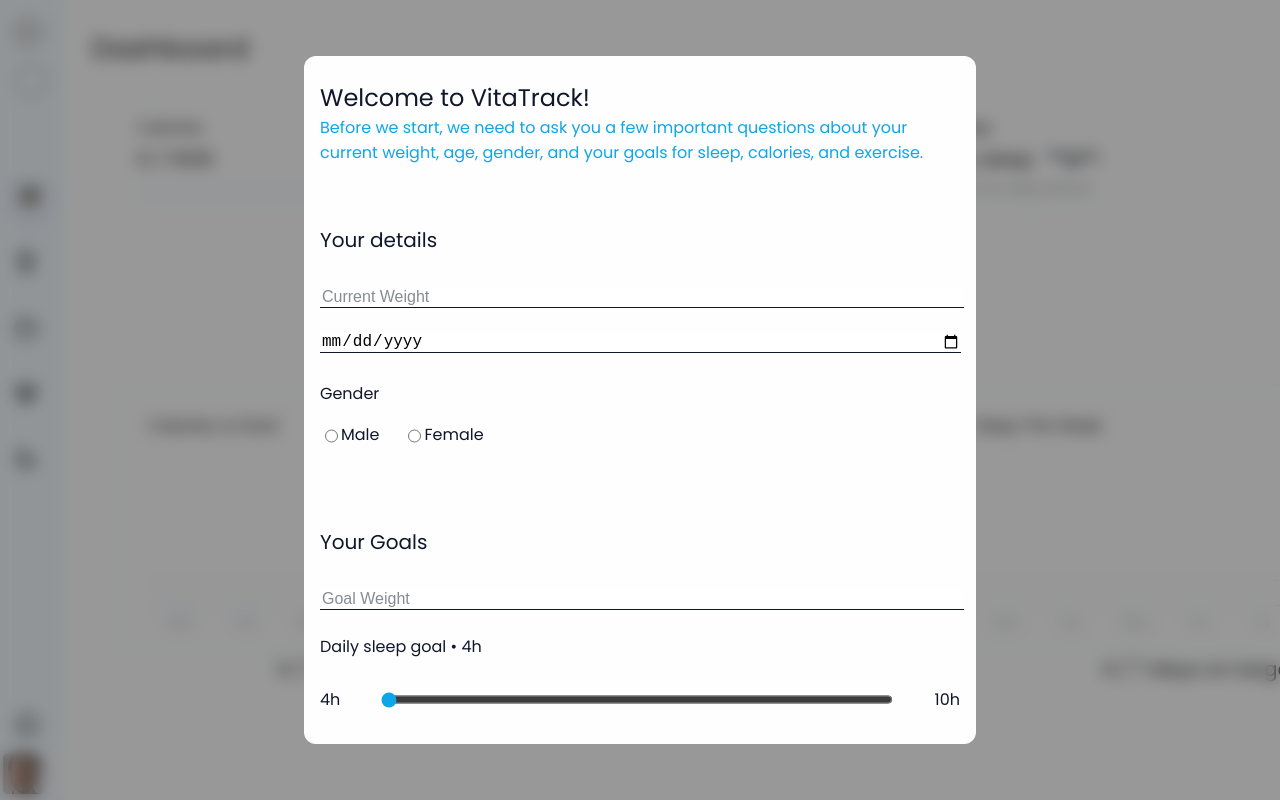
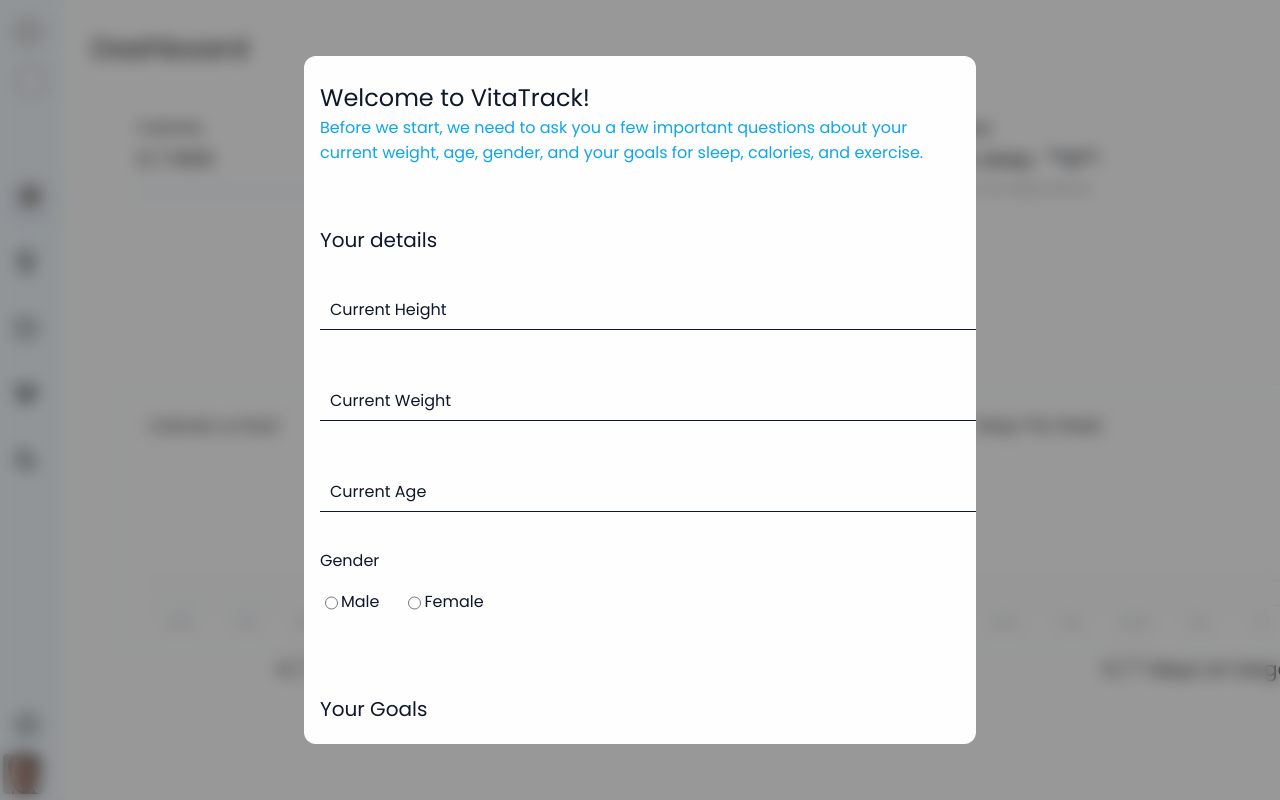
Before and after one commit to D4rkxv/ZlotaApka, a React (Vite) app: page / in a window 1280 px wide. Shown: the top 800 px of the page. Built offline with nearby package versions, Linux system fonts and the light colour scheme.

Commit message:
ADD: full integration with welcome popup TODO:daily challenge draw

```diff
--- a/src/Dashboard.jsx
+++ b/src/Dashboard.jsx
@@ -221,7 +221,8 @@
               <p className="smallWidgetTitle">Water</p>
               <p className="smalWidgetDesc">
                 {" "}
-                {currentHydration.toFixed(1)} L / {hydrationGoal.toFixed(1)} L
+                {currentHydration.toFixed(1)} L /{" "}
+                {(hydrationGoal * 1).toFixed(1)} L
               </p>
               <div className="progressWrapper">
                 <div className="progressTrack">
@@ -367,7 +368,8 @@
                 />
               </div>
               <p className="waterTarget">
-                {currentHydration.toFixed(1)} / {hydrationGoal.toFixed(1)} L
+                {currentHydration.toFixed(1)} / {(hydrationGoal * 1).toFixed(1)}{" "}
+                L
               </p>
             </div>
             <div className="lineChartContainer" onClick={goToWorkouts}>
--- a/src/DashboardContext.jsx
+++ b/src/DashboardContext.jsx
@@ -24,6 +24,16 @@
   const [showWelcomePopup, setShowWelcomePopup] = useState(() => {
     const saved = localStorage.getItem("showWelcomePopup");
     return saved !== null ? JSON.parse(saved) : true;
+  });
+
+  const [currentHeight, setCurrentHeight] = useState(() => {
+    const saved = localStorage.getItem("currentHeight");
+    return saved !== null ? JSON.parse(saved) : null;
+  });
+
+  const [currentAge, setCurrentAge] = useState(() => {
+    const saved = localStorage.getItem("currentAge");
+    return saved !== null ? JSON.parse(saved) : null;
   });
 
   const [sleepTimeInput, setSleepTimeInput] = useState(() => {
@@ -60,7 +70,28 @@
     const saved = localStorage.getItem("goalWeight");
     return saved !== null ? JSON.parse(saved) : null;
   });
-  const [gender, setGender] = useState("");
+
+  const [hydrationGoal, setHydrationGoal] = useState(() => {
+    const saved = localStorage.getItem("hydrationGoal");
+    return saved !== null ? JSON.parse(saved) : 2;
+  });
+
+  const [gender, setGender] = useState(() => {
+    const saved = localStorage.getItem("gender");
+    return saved !== null ? JSON.parse(saved) : "";
+  });
+
+  useEffect(() => {
+    localStorage.setItem("gender", JSON.stringify(gender));
+  }, [gender]);
+
+  useEffect(() => {
+    localStorage.setItem("currentHeight", JSON.stringify(currentHeight));
+  }, [currentHeight]);
+
+  useEffect(() => {
+    localStorage.setItem("currentAge", JSON.stringify(currentAge));
+  }, [currentAge]);
 
   useEffect(() => {
     localStorage.setItem("showWelcomePopup", JSON.stringify(showWelcomePopup));
@@ -95,7 +126,11 @@
   }, [goalWeight]);
 
   useEffect(() => {
-    if (currentWeight !== null) {
+    localStorage.setItem("hydrationGoal", JSON.stringify(hydrationGoal));
+  }, [hydrationGoal]);
+
+  useEffect(() => {
+    if (currentWeight !== null && currentHeight !== null && gender !== null) {
       setShowWelcomePopup(false);
     } else {
       setShowWelcomePopup(true);
@@ -228,7 +263,6 @@
   ];
 
   //water Section
-  const [hydrationGoal, setHydrationGoal] = useState(3.0);
   const [currentHydration, setCurrentHydration] = useState(() => {
     try {
       let data = localStorage.getItem("currentHydration");
@@ -569,7 +603,7 @@
       setSnacksList([]);
       setDinnerList([]);
       setWaterLog([]);
-      setCurrentHydration(0)
+      setCurrentHydration(0);
 
       localStorage.setItem("lastDate", today);
     }
@@ -800,6 +834,10 @@
         setGoalWeight,
         gender,
         setGender,
+        currentHeight,
+        setCurrentHeight,
+        currentAge,
+        setCurrentAge,
         //switching
         selectedWidget,
         switchWidget: switchWidget,
--- a/src/Profile.jsx
+++ b/src/Profile.jsx
@@ -11,6 +11,27 @@
     setCurrentHydration,
     hydrationGoal,
     setHydrationGoal,
+    sleepTimeInput,
+    setSleepTimeInput,
+    sleepTime,
+    setSleepTime,
+    caloriesGoal,
+    setCaloriesGoal,
+    dailyActivity,
+    setDailyActivity,
+    weeklyWorkouts,
+    setWeeklyWorkouts,
+    currentWeight,
+    setCurrentWeight,
+    goalWeight,
+    setGoalWeight,
+    gender,
+    setGender,
+    currentHeight,
+    setCurrentHeight,
+    currentAge,
+    waterProgressWidth,
+    allSeconds,
   } = useDashboard();
   return (
     <div className="widgetContainer2">
@@ -41,27 +62,27 @@
               </div>
               <div className="metricItem">
                 <p>Height</p>
-                <p>180cm</p>
+                <p>{currentHeight}cm</p>
               </div>
               <hr />
               <div className="metricItem">
                 <p>Weight</p>
-                <p>80kg</p>
+                <p>{currentWeight}kg</p>
               </div>
               <hr />
               <div className="metricItem">
                 <p>Age</p>
-                <p>18</p>
+                <p>{currentAge}</p>
               </div>
               <hr />
               <div className="metricItem">
                 <p>Sex</p>
-                <p>Male</p>
+                <p>{gender}</p>
               </div>
               <hr />
               <div className="metricItem">
                 <p>Goal Weight</p>
-                <p>76kg</p>
+                <p>{goalWeight}kg</p>
               </div>
             </div>
             <div className="bodyGoals">
@@ -71,7 +92,7 @@
               </div>
               <div className="goalItem">
                 <p>
-                  Daily activity time • {45} / {45}min
+                  Daily activity time • {allSeconds / 60} / {dailyActivity}min
                 </p>
                 <div className="progressTrack progressTrackProfile">
                   <div className="progressFill" />
@@ -81,15 +102,20 @@
               <div className="goalItem">
                 <p>
                   Daily water intake {currentHydration.toFixed(1)} L /{" "}
-                  {hydrationGoal.toFixed(1)} L
+                  {(hydrationGoal * 1).toFixed(1)} L
                 </p>
                 <div className="progressTrack progressTrackProfile">
-                  <div className="progressFill" />
+                  <div
+                    className="progressFill"
+                    style={{ width: `${waterProgressWidth}%` }}
+                  />
                 </div>
               </div>
 
               <div className="goalItem">
-                <p>Weight Goal • {67}% to target</p>
+                <p>
+                  Weight Goal • {(currentWeight / goalWeight) * 100}% to target
+                </p>
                 <div className="progressTrack progressTrackProfile">
                   <div className="progressFill" />
                 </div>
--- a/src/WelcomePopup.jsx
+++ b/src/WelcomePopup.jsx
@@ -20,15 +20,21 @@
     setGoalWeight,
     gender,
     setGender,
+    hydrationGoal,
+    setHydrationGoal,
+    currentHeight,
+    setCurrentHeight,
+    currentAge,
+    setCurrentAge,
   } = useDashboard();
   useEffect(() => {
     setSleepTime([(sleepTimeInput / 60).toFixed(0), sleepTimeInput % 60]);
   }, [sleepTimeInput]);
   const handleGenderChange = (e) => {
-    const value = e.target;
+    const value = e.target.value;
     setGender(value);
   };
-
+  console.log(hydrationGoal);
   return (
     <div className="popupBackground">
       <div className="welcomePopup popupContainer">
@@ -46,21 +52,46 @@
           </p>
           <div className="popupSection">
             <p className="popupSectionTitle">Your details</p>
+
+            <div className="inputGroup">
+              <input
+                type="number"
+                id="heightInput"
+                value={currentHeight}
+                onChange={(e) => setCurrentHeight(e.target.value)}
+                required
+                min={1}
+              />
+              <label>Current Height</label>
+            </div>
+            <div className="inputGroup">
               <input
                 type="number"
                 id="weightInput"
-              placeholder="Current Weight"
                 value={currentWeight}
                 onChange={(e) => setCurrentWeight(e.target.value)}
                 required
                 min={1}
               />
+              <label>Current Weight</label>
+            </div>
+            <div className="inputGroup">
               <input
+                type="number"
+                id="ageInput"
+                value={currentAge}
+                onChange={(e) => setCurrentAge(e.target.value)}
+                required
+                min={1}
+              />
+              <label>Current Age</label>
+            </div>
+            {/* <input
                 type="date"
                 id="birthdayInput"
                 placeholder="Date of birth"
                 required
-            />
+              /> */}
             <div className="popupSubSection">
               <p>Gender</p>
               <div className="divider">
@@ -70,9 +101,9 @@
                     name="gender"
                     id="maleGender"
                     // required
-                    value={"male"}
+                    value={"Male"}
                     onChange={handleGenderChange}
-                    checked={gender === "male"}
+                    checked={gender === "Male"}
                   />
                   <label htmlFor="maleGender">Male</label>
                 </div>
@@ -82,9 +113,9 @@
                     name="gender"
                     id="femaleGender"
                     // required
-                    value={"female"}
+                    value={"Female"}
                     onChange={handleGenderChange}
-                    checked={gender === "female"}
+                    checked={gender === "Female"}
                   />
                   <label htmlFor="femaleGender">Female</label>
                 </div>
@@ -93,15 +124,17 @@
           </div>
           <div className="popupSection">
             <p className="popupSectionTitle">Your Goals</p>
+            <div className="inputGroup">
               <input
                 type="number"
                 id="goalWeightInput"
                 min={1}
-              placeholder="Goal Weight"
                 value={goalWeight}
                 onChange={(e) => setGoalWeight(e.target.value)}
                 required
               />
+              <label>Goal Weight</label>
+            </div>
             <p className="popupSubSection">
               Daily sleep goal • {sleepTime[0]}h{" "}
               {sleepTime[1] > 0 ? `${sleepTime[1]}min` : null}
@@ -179,6 +212,23 @@
               />
               <p>7</p>
             </div>
+            <p className="popupSubSection">Daily Water • {hydrationGoal}</p>
+            <div className="sliderContainer">
+              <p>2L</p>
+              <input
+                type="range"
+                name="activityInput"
+                id="activityInput"
+                min={2}
+                max={6}
+                value={hydrationGoal}
+                onChange={(e) => {
+                  setHydrationGoal(e.target.value);
+                }}
+                required
+              />
+              <p>6L</p>
+            </div>
           </div>
           <div className="popupButtonContainer">
             <button type="submit">Save</button>
```
Lines whose indentation alone changed are shown as unchanged.
